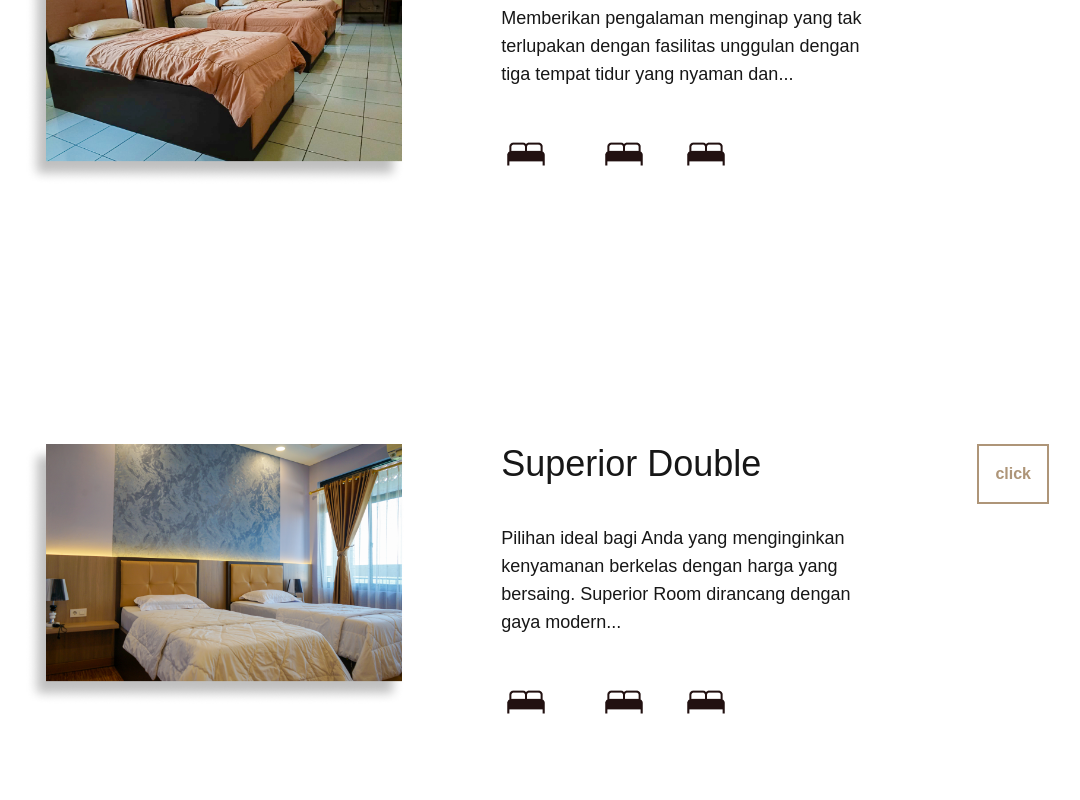
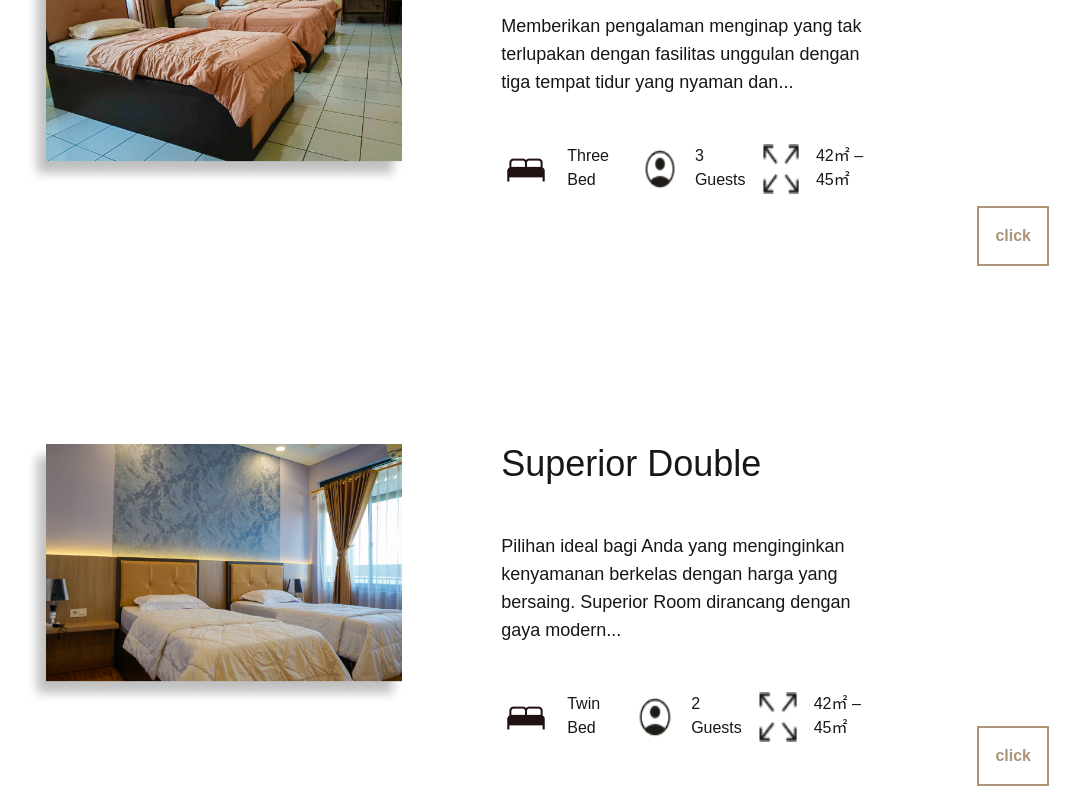
Before and after one commit to syahidainn/syahidainn-web, a Next.js app: page /rooms in a window 1280 px wide. Shown: the part 1100-1900 px from the top of the page, without its empty margins (103-1183 px from the left). Built offline with nearby package versions, Linux system fonts and the light colour scheme.

Commit message:
feat: rooms home progress

```diff
--- a/src/components/RoomsCard/index.jsx
+++ b/src/components/RoomsCard/index.jsx
@@ -2,7 +2,7 @@
 import Image from "next/image";
 import { useRouter } from "next/navigation";
 
-export default function RoomsCard({ classname, imageCard, id, tipe, desc, logoFacility, textFacility}) {
+export default function RoomsCard({ classname, imageCard, id, tipe, desc, logoFacility, logoFacility1, logoFacility2, textFacility, textFacility1, textFacility2}) {
   const router = useRouter();
 
   return (
@@ -10,16 +10,16 @@ export default function RoomsCard({ classname, imageCard, id, tipe, desc, logoFa
       <div className="w-1/2 h-[30rem]">
         <Image src={imageCard} width={600} height={500} />
       </div>
-      <div className="space-y-10">
+      <div className="space-y-12">
         <h1 className="text-4xl">{tipe}</h1>
         <p className="max-w-lg text-lg">{desc}</p>
-        <div className="flex flex-row gap-4">
-          <Image src={logoFacility} width={50} height={50}/> <p className="  py-2 px-2">{textFacility}</p>
-          <Image src={logoFacility} width={50} height={50}/> <p className=" py-2">{textFacility}</p>
-          <Image src={logoFacility} width={50} height={50}/> <p className=" py-2">{textFacility}</p>
+        <div className="flex flex-nowrap gap-4">
+          <Image src={logoFacility} width={60} height={60} /> <p className="">{textFacility}</p>
+          <Image src={logoFacility1} width={50} height={42} /> <p className="">{textFacility1}</p>
+          <Image src={logoFacility2} width={50} height={50} /> <p className="">{textFacility2}</p>
         </div>
       </div>
-      <div>
+      <div className="flex flex-col place-content-center pt-36 space-y-28" >
       <button className= "mx-auto p-4 font-semibold border-[#AE9578] border-2 w-fit text-[#AE9578]" onClick={() => router.push(`/rooms/${id}`)}>click</button>
       </div>
     </div>
--- a/src/pages/rooms/index.jsx
+++ b/src/pages/rooms/index.jsx
@@ -9,14 +9,23 @@ export default function Rooms() {
       tipe: "Deluxe Double",
       desc: "Nikmati pengalaman menginap yang menenangkan di Deluxe Double Room, tempat di mana kesederhanaan bertemu dengan keanggunan...",
       logoFacility: "/assets/icon/bed.png",
-      textFacility: "Twin Bed"
+      logoFacility1: "/assets/icon/guest.png",
+      logoFacility2: "/assets/icon/luas.png",
+      textFacility: "Twin Bed",
+      textFacility1: "2 Guests",
+      textFacility2: "42㎡ – 45㎡"
     },
     {
       id: 2,
       imageCard: "/assets/Deluxe Triple.png",
       tipe: "Deluxe Triple",
       desc: "Memberikan pengalaman menginap yang tak terlupakan dengan fasilitas unggulan dengan tiga tempat tidur yang nyaman dan...",
-      logoFacility: "/assets/icon/bed.png"
+      logoFacility: "/assets/icon/bed.png",
+      logoFacility1: "/assets/icon/guest.png",
+      logoFacility2: "/assets/icon/luas.png",
+      textFacility: "Three Bed",
+      textFacility1: "3 Guests",
+      textFacility2: "42㎡ – 45㎡"
     },
 
     {
@@ -24,7 +33,12 @@ export default function Rooms() {
       imageCard: "/assets/Superior Double.png",
       tipe: "Superior Double",
       desc:"Pilihan ideal bagi Anda yang menginginkan kenyamanan berkelas dengan harga yang bersaing. Superior Room dirancang dengan gaya modern...",
-      logoFacility: "/assets/icon/bed.png"
+      logoFacility: "/assets/icon/bed.png",
+      logoFacility1: "/assets/icon/guest.png",
+      logoFacility2: "/assets/icon/luas.png",
+      textFacility: "Twin Bed",
+      textFacility1: "2 Guests",
+      textFacility2: "42㎡ – 45㎡"
     },
 
     {
@@ -32,7 +46,12 @@ export default function Rooms() {
       imageCard: "/assets/VIP Room.png",
       tipe: "VIP Room",
       desc:"Menghadirkan kemewahan untuk memberikan pengalaman eksklusif bagi Anda yang menginginkan kenyamanan dan layanan terbaik. Dengan desain...",
-      logoFacility: "/assets/icon/bed.png"
+      logoFacility: "/assets/icon/bed.png",
+      logoFacility1: "/assets/icon/guest.png",
+      logoFacility2: "/assets/icon/luas.png",
+      textFacility: "King Bed",
+      textFacility1: "2 Guests",
+      textFacility2: "42㎡ – 45㎡"
     }
   ];
 
@@ -49,7 +68,11 @@ export default function Rooms() {
               tipe={list.tipe}
               desc={list.desc}
               logoFacility={list.logoFacility}
+              logoFacility1={list.logoFacility1}
+              logoFacility2={list.logoFacility2}
               textFacility={list.textFacility}
+              textFacility1={list.textFacility1}
+              textFacility2={list.textFacility2}
             />
           ))}
           {
```
Also changed, not shown: public/assets/icon/guest.png (added), public/assets/icon/luas.png (added).
